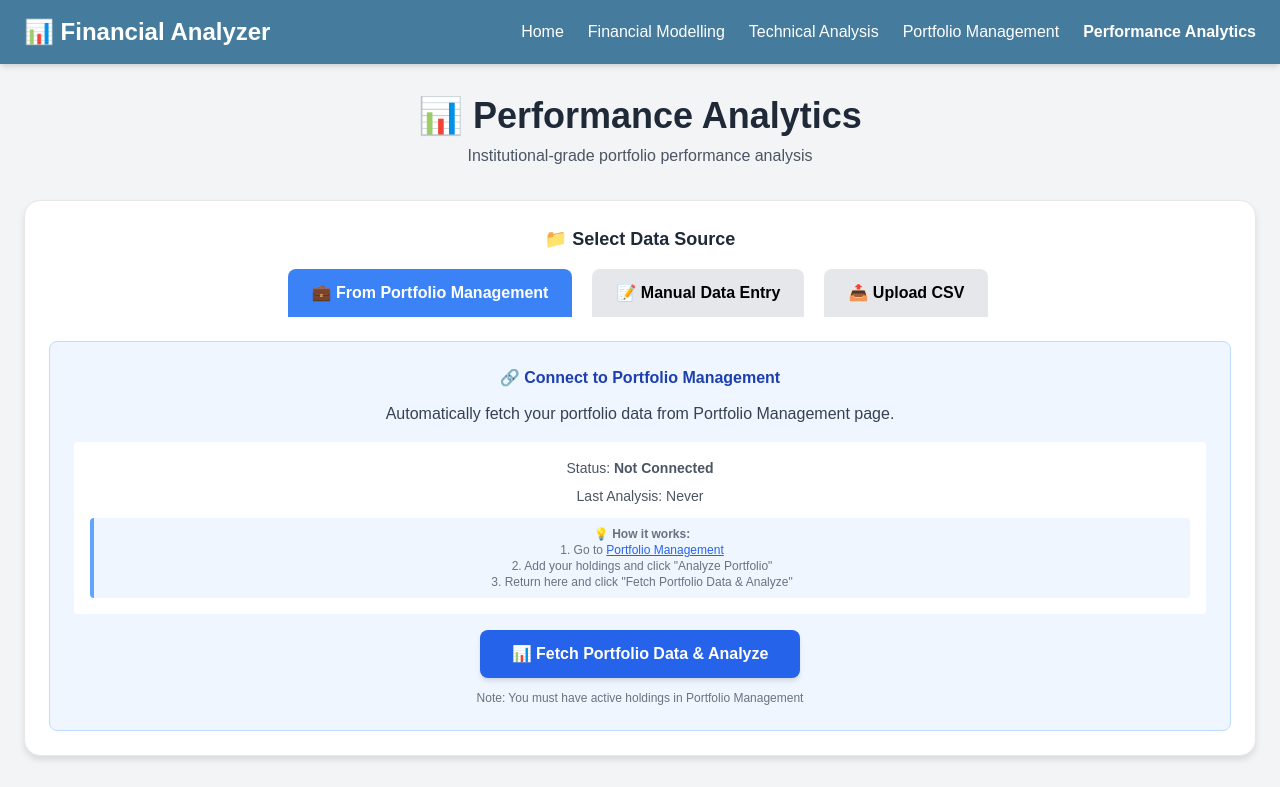
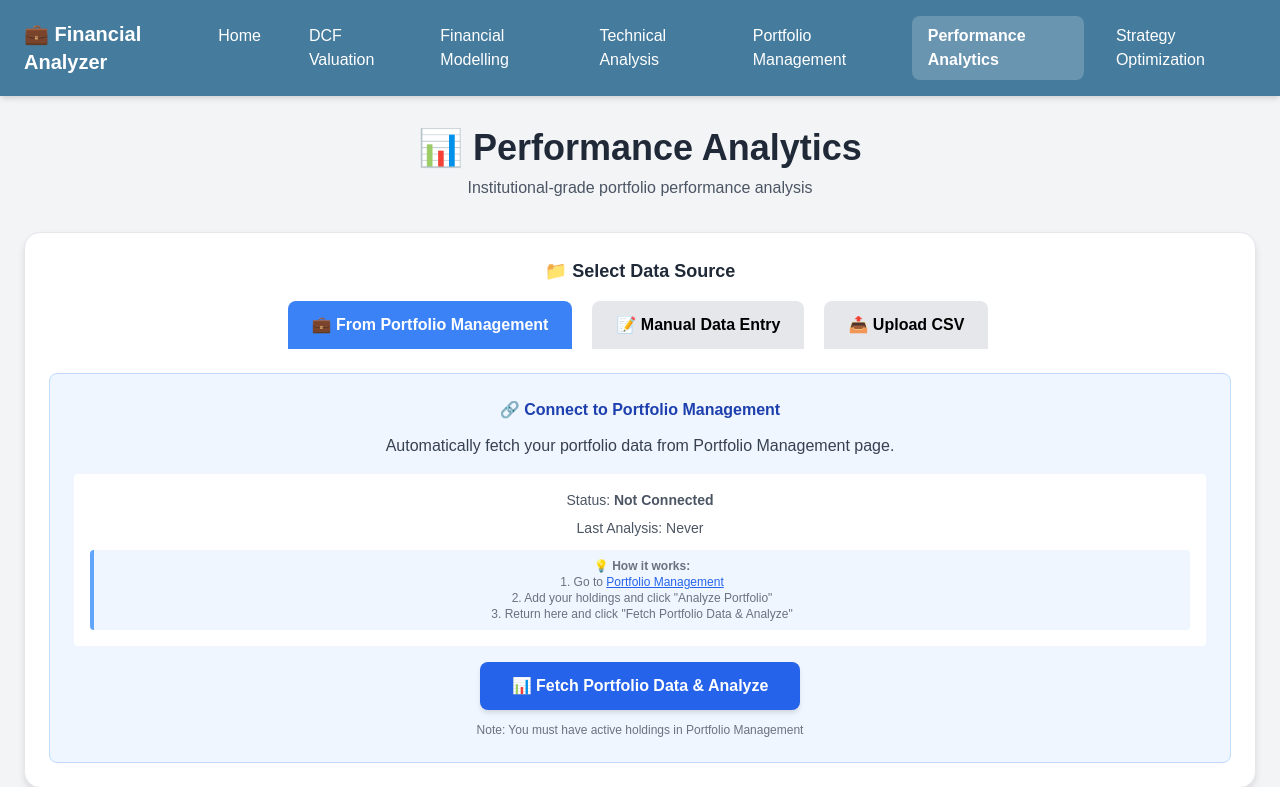
Before and after one commit to shadab-cyber/Financial-Analyzer, a Flask app: page /performance-analytics in a window 1280 px wide. Shown: the top 787 px of the page. Run offline with Flask 3, Linux system fonts and the light colour scheme.

Commit message:
performance_analytics.html

```diff
--- a/templates/performance_analytics.html
+++ b/templates/performance_analytics.html
@@ -78,15 +78,36 @@ th {
 <!-- NAVBAR -->
 <nav class="text-white px-6 py-4 shadow-md mb-8" style="background-color:#457b9d;">
   <div class="max-w-7xl mx-auto flex justify-between items-center">
-    <div class="flex items-center gap-3">
-      <span class="text-2xl font-bold">📊 Financial Analyzer</span>
-    </div>
-    <div class="flex gap-6">
-      <a href="/" class="hover:text-blue-200 transition">Home</a>
-      <a href="/financial-modelling" class="hover:text-blue-200 transition">Financial Modelling</a>
-      <a href="/technical-analysis" class="hover:text-blue-200 transition">Technical Analysis</a>
-      <a href="/portfolio-management" class="hover:text-blue-200 transition">Portfolio Management</a>
-      <a href="/performance-analytics" class="hover:text-blue-200 transition font-bold">Performance Analytics</a>
+    <div class="text-xl font-bold">💼 Financial Analyzer</div>
+    <div class="flex space-x-4">
+      <a href="/"
+         class="px-4 py-2 rounded-lg hover:bg-white hover:bg-opacity-20 transition">
+        Home
+      </a>
+      <a href="/dcf"
+         class="px-4 py-2 rounded-lg hover:bg-white hover:bg-opacity-20 transition">
+        DCF Valuation
+      </a>
+      <a href="/financial-modelling"
+         class="px-4 py-2 rounded-lg hover:bg-white hover:bg-opacity-20 transition">
+        Financial Modelling
+      </a>
+      <a href="/technical-analysis"
+         class="px-4 py-2 rounded-lg hover:bg-white hover:bg-opacity-20 transition">
+        Technical Analysis
+      </a>
+      <a href="/portfolio-management"
+         class="px-4 py-2 rounded-lg hover:bg-white hover:bg-opacity-20 transition">
+        Portfolio Management
+      </a>
+      <a href="/performance-analytics"
+         class="px-4 py-2 rounded-lg bg-white bg-opacity-20 font-semibold hover:bg-white hover:bg-opacity-20 transition">
+        Performance Analytics
+      </a>
+      <a href="/strategy-optimization"
+         class="px-4 py-2 rounded-lg hover:bg-white hover:bg-opacity-20 transition">
+        Strategy Optimization
+      </a>
     </div>
   </div>
 </nav>
```
Lines whose indentation alone changed are shown as unchanged.
